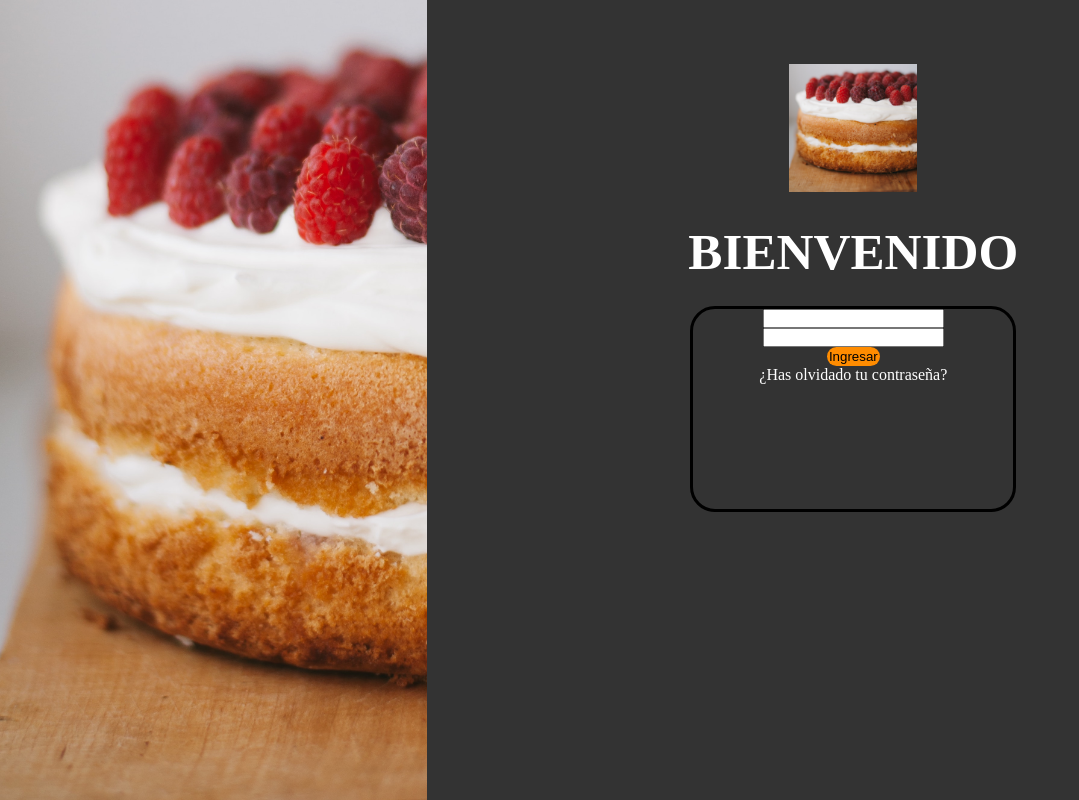
After one commit to PabloRomero2196/Back-End, a PHP site: page /log-in.html in a window 1280 px wide. The commit adds this page. Shown: the whole page, without its empty margins (0-1079 px from the left). Run offline with PHP 8.4, Linux system fonts and the light colour scheme.

Commit message:
acomodo log in

```diff
--- /dev/null
+++ b/log-in.html
@@ -0,0 +1,38 @@
+<!DOCTYPE html>
+<html lang="en">
+
+<head>
+    <meta charset="UTF-8">
+    <meta name="viewport" content="width=device-width, initial-scale=1.0">
+    <meta http-equiv="X-UA-Compatible" content="ie=edge">
+    <link rel="stylesheet" href="styles.css">
+    <title>Log-in</title>
+</head>
+
+<body>
+    <section class="log-in">
+        <article>
+            <figure><img src="img/img1.jpg" alt=""></figure>
+        </article>
+
+        <article>
+            <figure><img src="img/img1.jpg" alt=""></figure>
+            <h2>BIENVENIDO</h2>
+            <div>
+                <form action="">
+                    <input type="text">
+                    <br>
+                    <input type="text">
+                    <br>
+                    <button>Ingresar</button>
+                    <br>
+                    <p>
+                        <a href="...">¿Has olvidado tu contraseña?</a>
+                    </p>
+                </form>
+            </div>
+        </article>
+    </section>
+</body>
+
+</html>
--- a/styles.css
+++ b/styles.css
@@ -5,7 +5,72 @@
 
 img {
     width: 100%;
+    height: 100%;
 }
+
+body {
+    margin: 0;
+}
+
+.log-in {
+    height: 100vh;
+    color: #FFF;
+    display: grid;
+    grid-template-columns: 1fr 2fr;
+}
+
+.log-in a {
+    color: #FFF;
+    text-decoration: none;
+}
+
+.log-in a:hover {
+    text-decoration: underline;
+}
+
+.log-in button {
+    background-color: darkorange;
+    border: none;
+    border-radius: 25px;
+    padding: 2px;
+}
+
+.log-in button:hover {
+    padding: 3px;
+}
+
+.log-in article:nth-child(1) {
+    background-color: #ff00ff;
+    overflow: hidden;
+}
+
+.log-in article:nth-child(1) figure {
+    height: 100vh;
+}
+
+.log-in article:nth-child(1) figure img {
+    width: auto;
+}
+
+.log-in article:nth-child(2) {
+    background-color: #333333;
+}
+
+.log-in article:nth-child(2) div {
+    margin: auto;
+    width: 25vw;
+    border: solid black;
+    border-radius: 25px;
+    height: 25vh;
+    text-align: center;
+}
+
+.log-in article:nth-child(2) figure {
+    width: 10vw;
+    margin: auto;
+    margin-top: 5vw;
+}
+
 
 header {
     display: flex;
```
